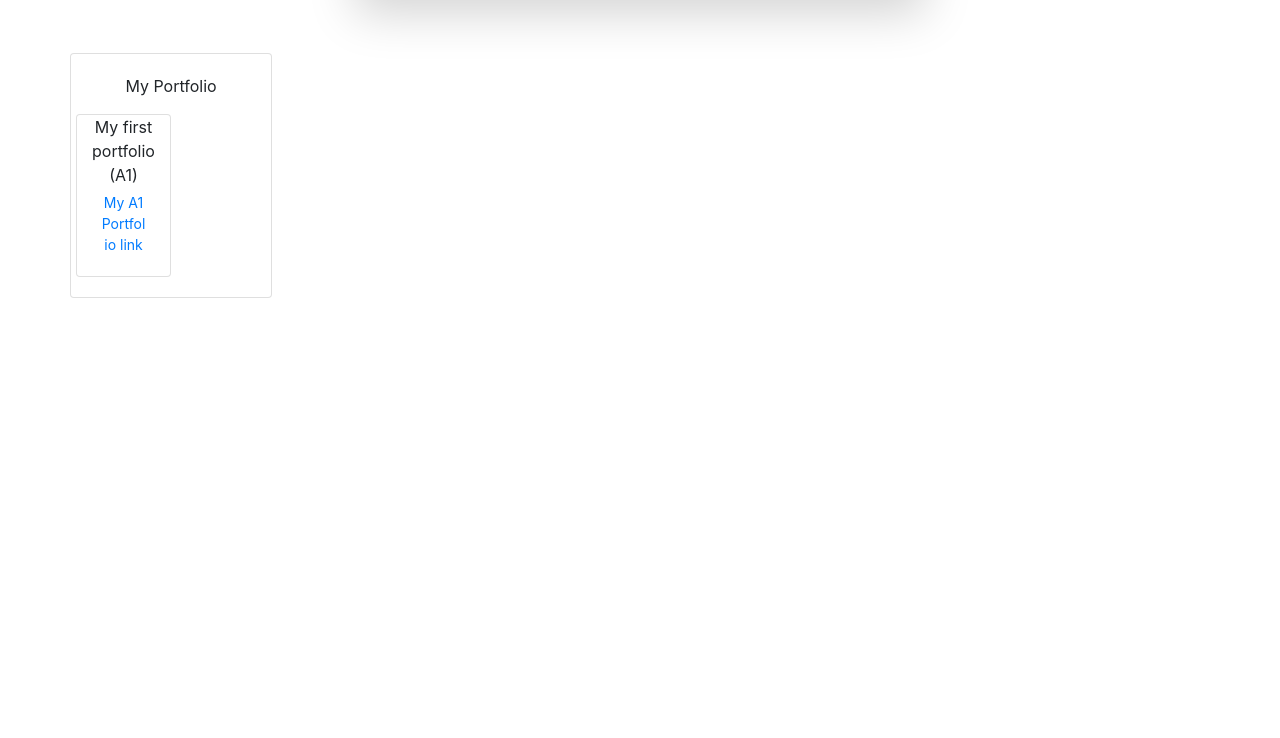
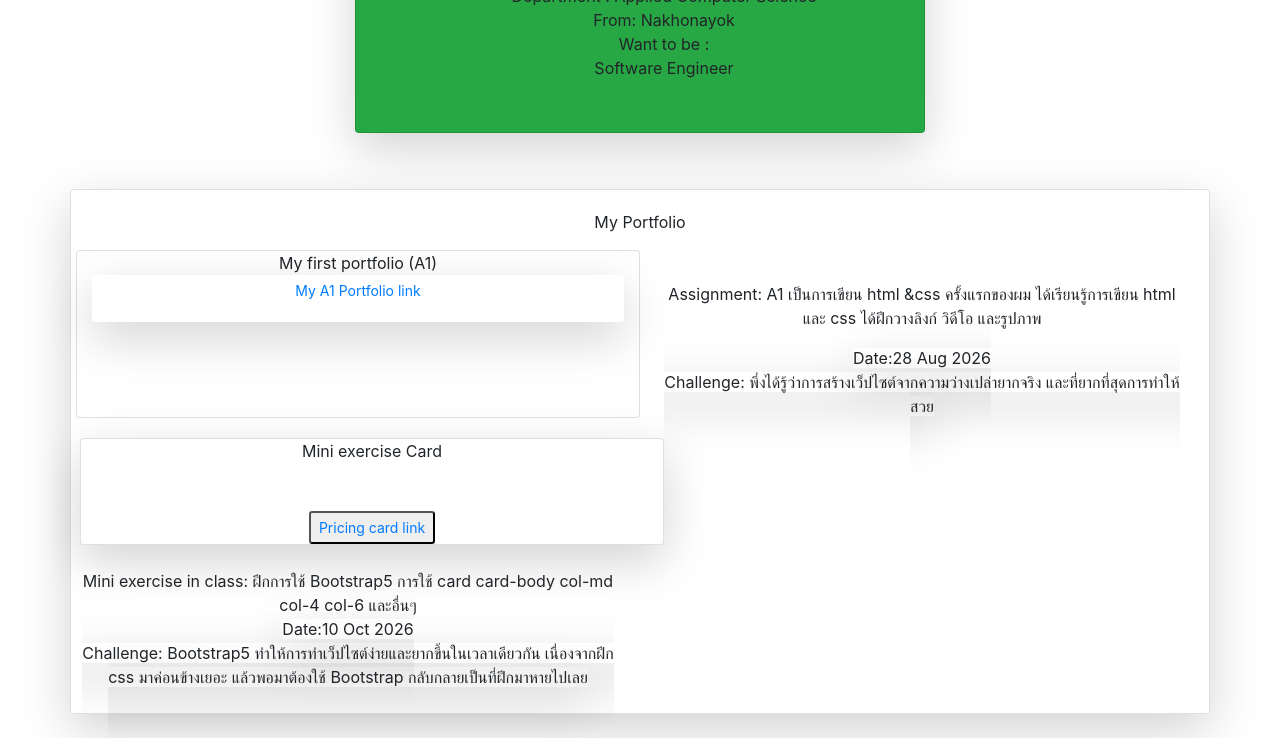
Before and after one commit to SirasateCS69/A2_6909650712, a plain HTML site: page index.html in a window 1280 px wide. Shown: the part 496-1234 px from the top of the page. Before the commit the page ends 800 px from the top, so only its background shows below. Drawn offline with nearby package versions, Linux system fonts and the light colour scheme.

Commit message:
Finish port item (#2)

```diff
--- a/index.html
+++ b/index.html
@@ -14,6 +14,7 @@
 </head>
 
 <body>
+   <div class="text-center mt-5 fs-5xl mb-4">My Learing Portfolio 2</div>
     <div class="container text-center mb-5 mt-5">
         <div class="row justify-content-start">
             <div class="col-3"></div>
@@ -26,6 +27,7 @@
                             <br> Student No. : 6909650712
                             <br>Department : Applied Computer Science
                             <br>From: Nakhonayok
+                            <br>Want to be : <span><p class="fg-emphasis-warning">Software Engineer</p></span>
 
                         </div>
 
@@ -37,21 +39,35 @@
         </div>
 
 
-        <div class="container text-center mt-3">
+        <div class="container text-center mt-3 shadow-lg mb-4">
         <div class="row justify-content-start">
             <div class="card">
                 <div class="card-body">
 
-        <div class="col-12 fs-xl ">My Portfolio </div>
+        <div class="col-12 fs-2xl ">My Portfolio </div>
         <div class="row">
         <div class="card col-6 mt-3 mb-7">
             <div class="fs-xl"> My first portfolio (A1)</div>
-           <div class="btn btn-sm "><p><a href="https://github.com/SirasateCS69/A1_6909650712.git" class="theme-info underline-offset-2 underline-20 hover:underline-100 fs-lg">My A1 Portfolio link</a></p>
-      </div>      </div>
+           <div class="btn btn-sm shadow-lg "><p><a href="https://github.com/SirasateCS69/A1_6909650712.git" class="theme-info underline-offset-2 underline-20 hover:underline-100 fs-lg">My A1 Portfolio link</a></p>
+      </div>     </div>
 
-      <div>
 
+        <div class="col-6 d-flex fs-lg mt-5">
+       <div><p>Assignment: A1 เป็นการเขียน html &css ครั้งแรกของผม
+       ได้เรียนรู้การเขียน html และ css ได้ฝึกวางลิงก์ วิดีโอ และรูปภาพ</p>
+       <span class="shadow-lg rounded-5">Date:28 Aug 2026 <br> Challenge: พึ่งได้รู้ว่าการสร้างเว็ปไซต์จากความว่างเปล่ายากจริง และที่ยากที่สุดการทำให้สวย</span>
+        </div></div>
         </div>
+
+</div>
+<div class="row">
+    <div class="card shadow-lg col-6 fs-xl ml-4 mb-4">Mini exercise Card
+    <div><button type="button" class="btn-solid theme-primary btn-sm btn-link fs-lg mt-5">Pricing card link</button></div></div>
+
+<div class="col-6 fs-lg mb-4 ">Mini exercise in class: ฝึกการใช้ Bootstrap5 การใช้ card card-body col-md col-4 col-6 และอื่นๆ
+    <br><span class="shadow-lg rounded-5">Date:10 Oct 2026 <br> Challenge: Bootstrap5 ทำให้การทำเว็ปไซต์ง่ายและยากขึ้นในเวลาเดียวกัน เนื่องจากฝึก css มาค่อนข้างเยอะ แล้วพอมาต้องใช้ Bootstrap กลับกลายเป็นที่ฝึกมาหายไปเลย </span>
+</div>
+</div>
         </div>
     </div>
   </div>
```
